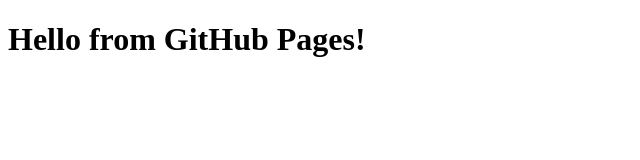
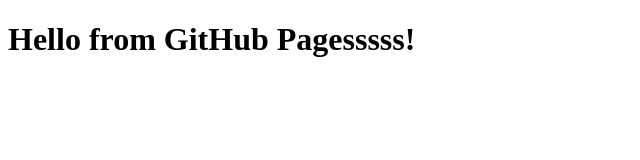
Before and after one commit to mspatil-jalgaon/testrepo, a plain HTML site: page index.html in a window 1280 px wide. Shown: the full height of the page, 0-640 px from the left. Drawn offline with Linux system fonts and the light colour scheme.

Commit message:
Update index.html

```diff
--- a/index.html
+++ b/index.html
@@ -2,9 +2,9 @@
 <!DOCTYPE html>
 <html>
 <head>
-  <title>My GitHub Page</title>
+  <title>My GitHub Pages</title>
 </head>
 <body>
-  <h1>Hello from GitHub Pages!</h1>
+  <h1>Hello from GitHub Pagesssss!</h1>
 </body>
 </html>
```
